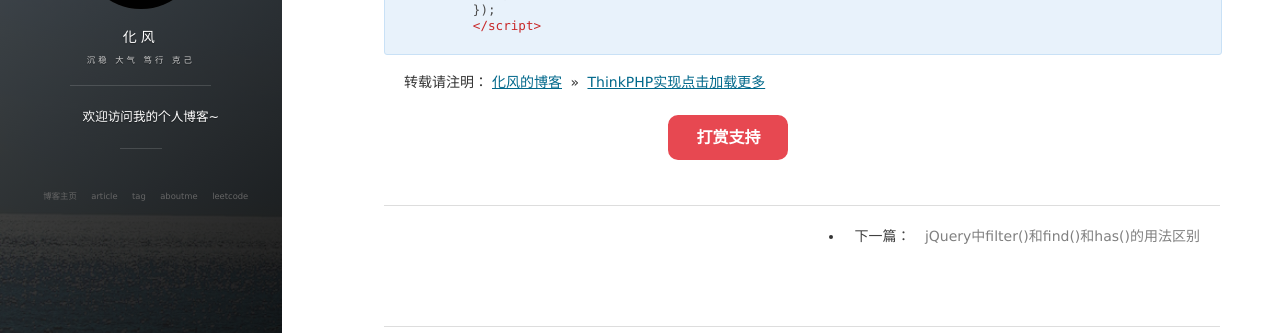
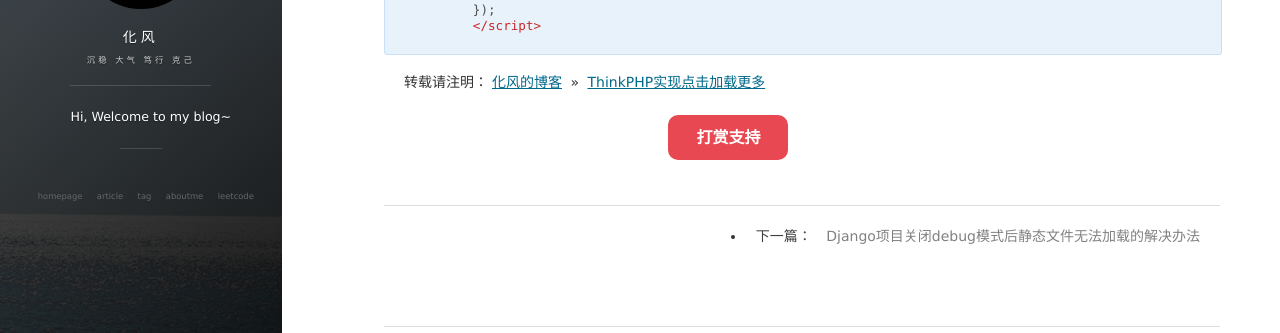
Before and after one commit to xinchanghao/xinchanghao.github.io, a Jekyll site: the page built from _posts/2017-03-10-ThinkPHP实现点击加载更多.md, in a window 1280 px wide and 900 px high, scrolled down 2068 px. Shown: the part 399-732 px from the top of the window. Built offline with Jekyll 4.4.1, drawn with Linux system fonts in a browser that asks for light colours; nearby versions of some CDN libraries; comment, search, counter and statistics services are not loaded; some of the changed text lies outside the part shown.

Commit message:
add blogs

```diff
--- a/_config.yml
+++ b/_config.yml
@@ -1,11 +1,11 @@
 # Basic
 title: 化风
 subtitle: 沉稳 大气 笃行 克己
-description: 欢迎访问我的个人博客~
+description: Hi, Welcome to my blog~
 # 头像里面的标题
 avatarTitle: 化 风
 # 头像里面的描述
-avatarDesc: 前端 / PHP 攻城狮
+avatarDesc: Front-end / PHP
 url: "http://xinchanghao.github.io"
 
 # Comment
@@ -52,7 +52,7 @@ cover_color: clear
 
 # The blog button should not be removed.
 blog_button:
-    title: 博客主页
+    title: homepage
 
 # Navigation buttons in the front page.s
 nav:
@@ -60,7 +60,7 @@ nav:
     - {title: tag, description: tags, url: '/tags'}
     - {title: aboutme, description: about, url: '/aboutme'}
     #- {title: 关于我, description: about, url: '/about'}
-    #- {title: 开发区, description: tinyHeart, url: '/tinyHeart'}
+    #- {title: tinyHeart, description: tinyHeart, url: '/tinyHeart'}
     - {title: leetcode, description: LeetCode, url: '/leetcode'}
 
 
```
Also changed, not shown: _posts/2017-03-11-Django项目关闭debug模式后静态文件无法加载的解决办法.md (added, +40 -0 lines).
